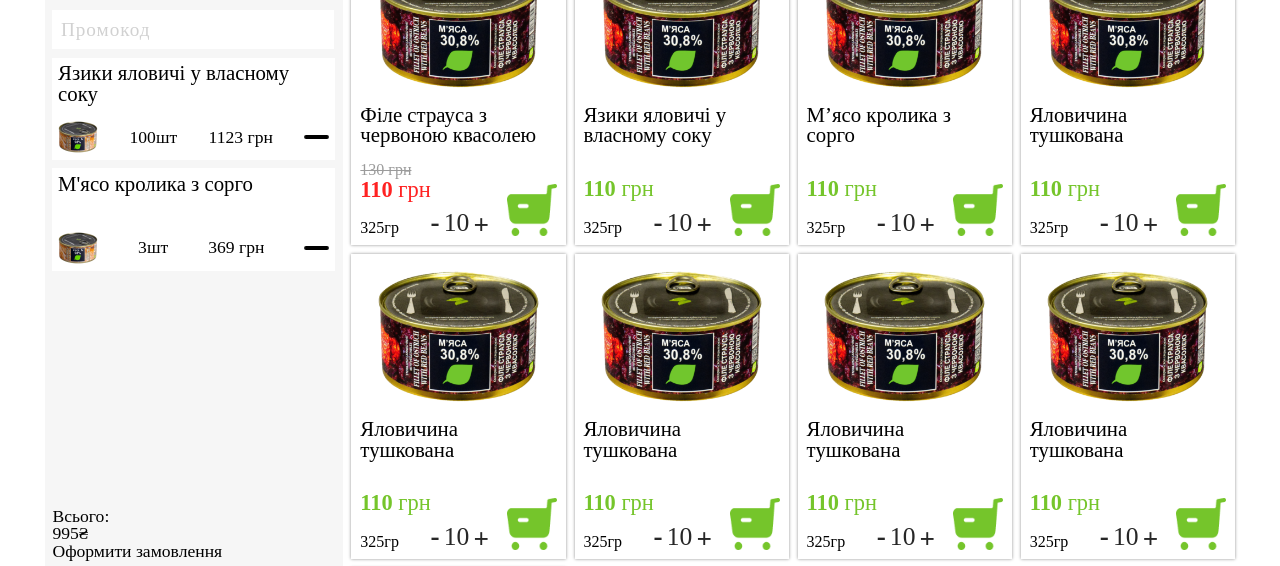
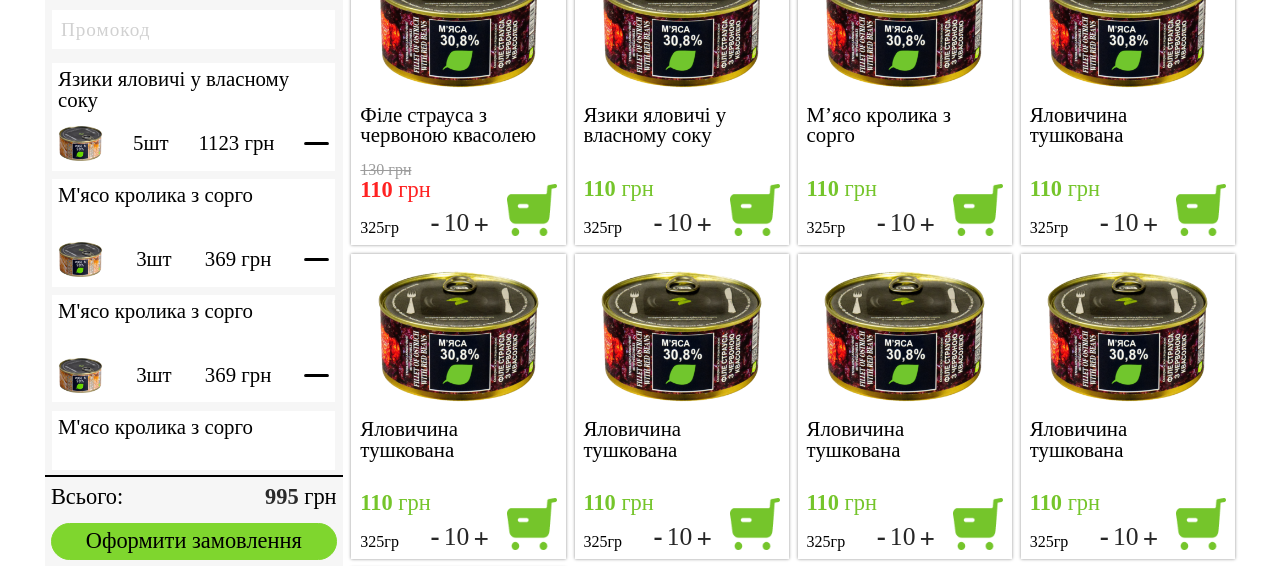
Before and after one commit to Zimenokk/courseWork, a plain HTML site: page public_html/Курсовая аее/index_katalog.html in a window 1280 px wide. Shown: the part 177-743 px from the top of the page. Drawn offline with Linux system fonts and the light colour scheme; a web font is replaced by a local one.

Commit message:
каталог

```diff
--- a/public_html/Курсовая аее/css/style.css
+++ b/public_html/Курсовая аее/css/style.css
@@ -651,7 +651,12 @@
  }
 
  .itemsBasket {
-     height: 430px;
+     background-color: #fff;
+     display: flex;
+     flex-direction: column;
+     padding: 2%;
+     margin-top: 3%;
+     overflow: auto;
  }
 
  .basket {
@@ -659,7 +664,7 @@
      display: flex;
      flex-direction: column;
      background-color: #F6F6F6;
-     height: 640px;
+     height: 630px;
  }
 
  .innerBasket {
@@ -674,7 +679,7 @@
 
  .promocod {
      border: none;
-     width: 94.5%;
+     width: 95%;
      outline: none;
      border: 0;
      padding: 3% 2% 3% 3%;
@@ -740,17 +745,28 @@
  /* Товары в корзине_____________________ */
 
  .allItemsBasket {
-     height: 450px;
+     height: 415px;
+     overflow: scroll;
+     margin: 2% auto;
  }
 
- .itemsBasket {
-     background-color: #fff;
-     display: flex;
-     height: 91px;
-     display: flex;
-     flex-direction: column;
-     padding: 2%;
-     margin-top: 3%;
+ ::-webkit-scrollbar {
+     width: 0px;
+     /* ширина для вертикального скролла */
+     height: 0px;
+     /* высота для горизонтального скролла */
+     background-color: #143861;
+ }
+ /* ползунок скроллбара */
+
+ ::-webkit-scrollbar-thumb {
+     background-color: #843465;
+     border-radius: 9em;
+     box-shadow: inset 1px 1px 10px #f3faf7;
+ }
+
+ ::-webkit-scrollbar-thumb:hover {
+     background-color: #4d4d4d;
  }
 
  .upperBasketItems {
@@ -758,7 +774,7 @@
  }
 
  .upperBasketItems>p {
-     height: 55px;
+     height: 45px;
      font-size: 1.3rem;
  }
 
@@ -767,20 +783,60 @@
      flex-direction: row;
      justify-content: space-between;
      align-items: center;
+     margin-top: 3%;
+     font-size: 1.3rem;
  }
 
  .downBasketItems>img:nth-child(1) {
-     width: 40px;
+     width: 45px;
  }
 
  .downBasketItems>img:nth-child(2n) {
-     height: 4px;
+     height: 3px;
      width: 25px;
-     border-radius: 10px;
-     -webkit-border-radius: 10px;
-     -moz-border-radius: 10px;
-     -ms-border-radius: 10px;
-     -o-border-radius: 10px;
+     border-radius: 20px;
+     -webkit-border-radius: 20px;
+     -moz-border-radius: 20px;
+     -ms-border-radius: 20px;
+     -o-border-radius: 20px;
+ }
+
+ .finalInfo {
+     border-top: 2.5px solid black;
+     display: flex;
+     flex-direction: column;
+     padding: 3% 2% 2% 2%;
+ }
+
+ .allPriceBasket {
+     display: flex;
+     flex-direction: row;
+     justify-content: space-between;
+     margin-bottom: 5%;
+ }
+
+ .finalInfo>a {
+     display: flex;
+     justify-content: center;
+     align-items: center;
+     text-align: center;
+     background-color: #7fd62e;
+     border: 1px solid #7fd62e;
+     height: 35px;
+     border-radius: 20px;
+     -webkit-border-radius: 20px;
+     -moz-border-radius: 20px;
+     -ms-border-radius: 20px;
+     -o-border-radius: 20px;
+ }
+
+ .finalInfo>a:hover {
+     box-shadow: 0 0 10px 0 rgb(228, 228, 228);
+ }
+
+ .allPriceBasket span {
+     font-weight: 600;
+     color: #2a2a2a;
  }
  /* ПРАВЫЙ КАТАЛОГ_______________________________________ */
 
@@ -841,7 +897,7 @@
 
  .itemPriceCatalog {
      padding-top: 23%;
-     width: 110%;
+     width: 127%;
  }
 
  .allPricesCatalog span {
@@ -893,5 +949,5 @@
  .actCatPrice {
      color: #FF2222;
      margin-top: 1%;
-     width: 110%;
+     width: 127%;
  }
--- a/public_html/Курсовая аее/index_katalog.html
+++ b/public_html/Курсовая аее/index_katalog.html
@@ -78,7 +78,7 @@
                                     </div>
                                     <div class="downBasketItems">
                                         <img src="images/image 10.png" alt="">
-                                        <p>100шт</p>
+                                        <p>5шт</p>
                                         <p>1123 грн</p>
                                         <img src="images/minus.png" alt="">
                                     </div>
@@ -96,16 +96,41 @@
                                     </div>
 
                                 </div>
+                                <div class="itemsBasket">
+                                    <div class="upperBasketItems">
+                                        <p>М'ясо кролика з сорго</p>
+                                    </div>
+                                    <div class="downBasketItems">
+                                        <img src="images/image 10.png" alt="">
+                                        <p>3шт</p>
+                                        <p>369 грн</p>
+                                        <img src="images/minus.png" alt="">
+                                    </div>
+
+                                </div>
+                                <div class="itemsBasket">
+                                    <div class="upperBasketItems">
+                                        <p>М'ясо кролика з сорго</p>
+                                    </div>
+                                    <div class="downBasketItems">
+                                        <img src="images/image 10.png" alt="">
+                                        <p>3шт</p>
+                                        <p>369 грн</p>
+                                        <img src="images/minus.png" alt="">
+                                    </div>
+
+                                </div>
                             </div>
-                            <div class="finalInfo">
-                                <div class="allPrice">
-                                    <p>Всього:</p>
-                                    <p>995₴</p>
-                                </div>
-                                <a href="#">
-                                    <p>Оформити замовлення</p>
-                                </a>
+
+                        </div>
+                        <div class="finalInfo">
+                            <div class="allPriceBasket">
+                                <p>Всього:</p>
+                                <p><span> 995</span> грн</p>
                             </div>
+                            <a href="#">
+                                <p>Оформити замовлення</p>
+                            </a>
                         </div>
                     </div>
                     <div class="rightCatalog">
```
